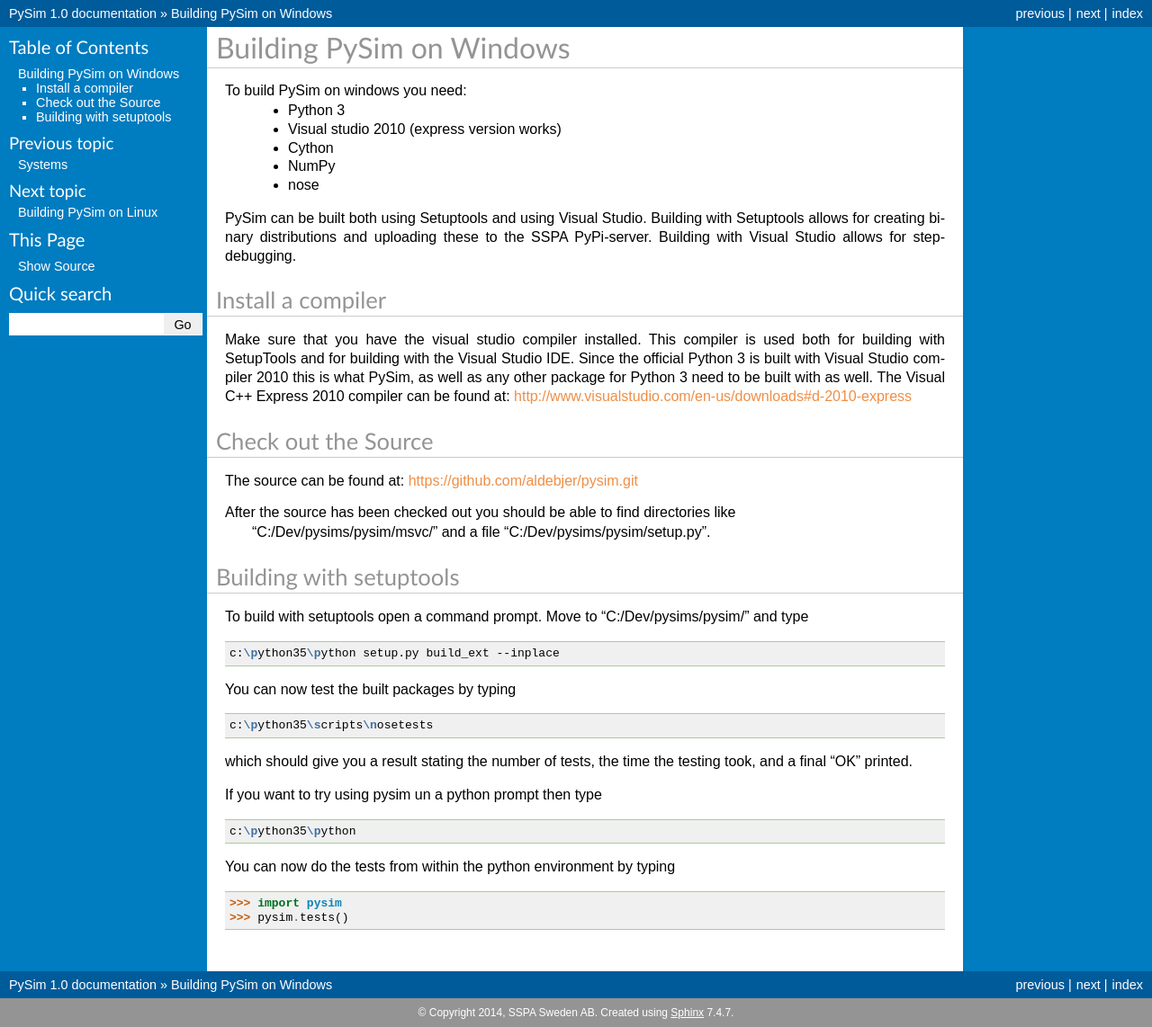
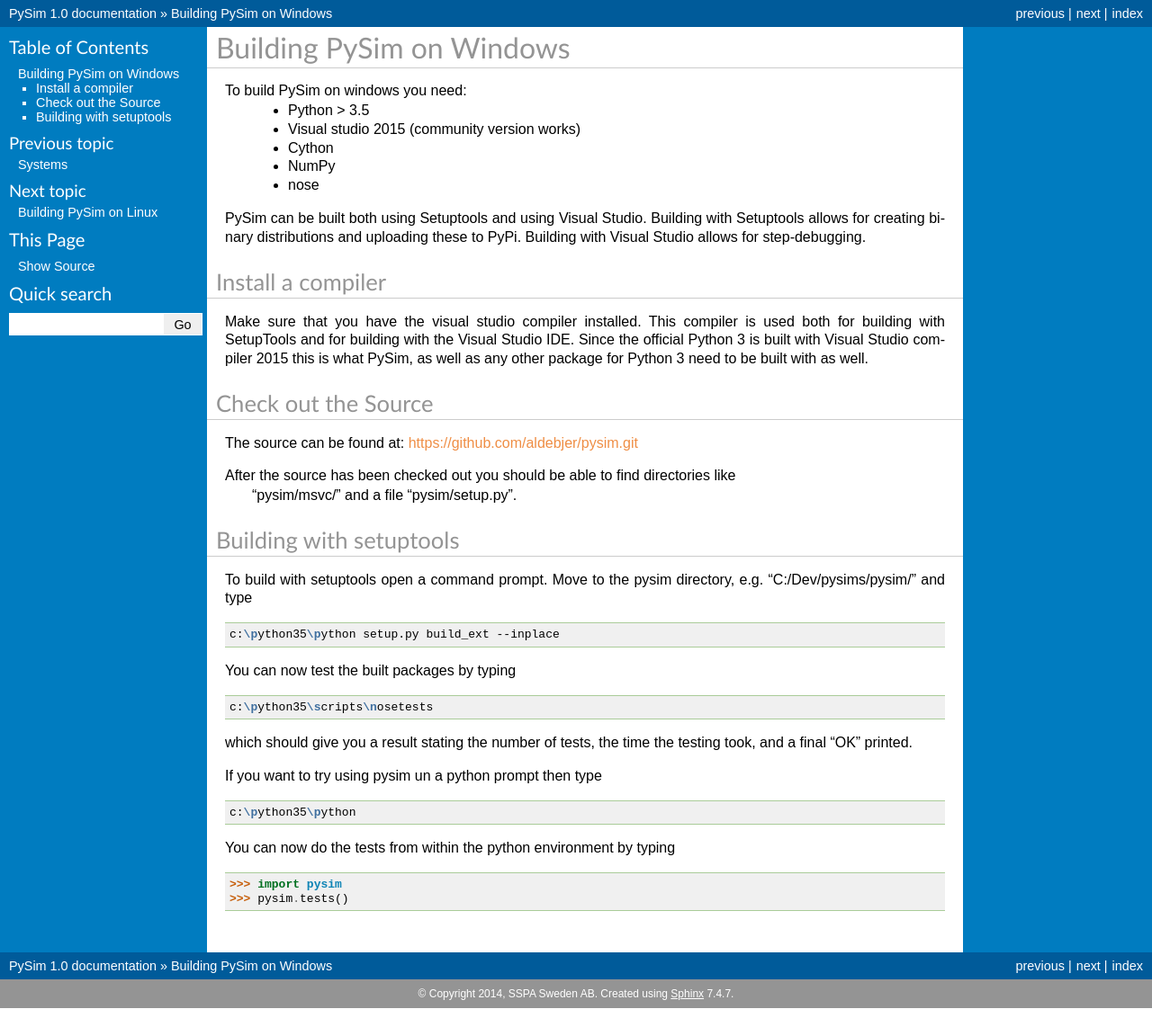
Before and after one commit to aldebjer/pysim, a Sphinx documentation site: the page built from doc/building_on_windows.rst, in a window 1280 px wide. Shown: the whole page at 90% size. Built offline with Sphinx 7.4.7, drawn with Linux system fonts in a browser that asks for light colours; formulas are drawn with MathJax 3; after the commit the page ends 1121 px from its top, so only the background shows below that.

Commit message:
updating building on windows

```diff
--- a/doc/building_on_windows.rst
+++ b/doc/building_on_windows.rst
@@ -2,15 +2,15 @@ Building PySim on Windows
 =========================
 
 To build PySim on windows you need:
- * Python 3
- * Visual studio 2010 (express version works)
+ * Python > 3.5
+ * Visual studio 2015 (community version works)
  * Cython
  * NumPy
  * nose
 
 PySim can be built both using Setuptools and using Visual Studio. Building
 with Setuptools allows for creating binary distributions and uploading
-these to the SSPA PyPi-server. Building with Visual Studio allows for
+these to PyPi. Building with Visual Studio allows for
 step-debugging.
 
 Install a compiler
@@ -18,10 +18,8 @@ Install a compiler
 Make sure that you have the visual studio compiler installed. This compiler
 is used both for building with SetupTools and for building with the
 Visual Studio IDE. Since the official Python 3 is built with Visual Studio
-compiler 2010 this is what PySim, as well as any other package for Python 3
-need to be built with as well. The Visual C++ Express 2010 compiler
-can be found at:
-http://www.visualstudio.com/en-us/downloads#d-2010-express
+compiler 2015 this is what PySim, as well as any other package for Python 3
+need to be built with as well.
 
 
 Check out the Source
@@ -30,11 +28,11 @@ The source can be found at:
 https://github.com/aldebjer/pysim.git
 
 After the source has been checked out you should be able to find directories like
- "C:/Dev/pysims/pysim/msvc/" and a file "C:/Dev/pysims/pysim/setup.py".
+ "pysim/msvc/" and a file "pysim/setup.py".
 
 Building with setuptools
 ------------------------
-To build with setuptools open a command prompt. Move to "C:/Dev/pysims/pysim/"
+To build with setuptools open a command prompt. Move to the pysim directory, e.g. "C:/Dev/pysims/pysim/"
 and type
 
 .. code-block:: bash
```
